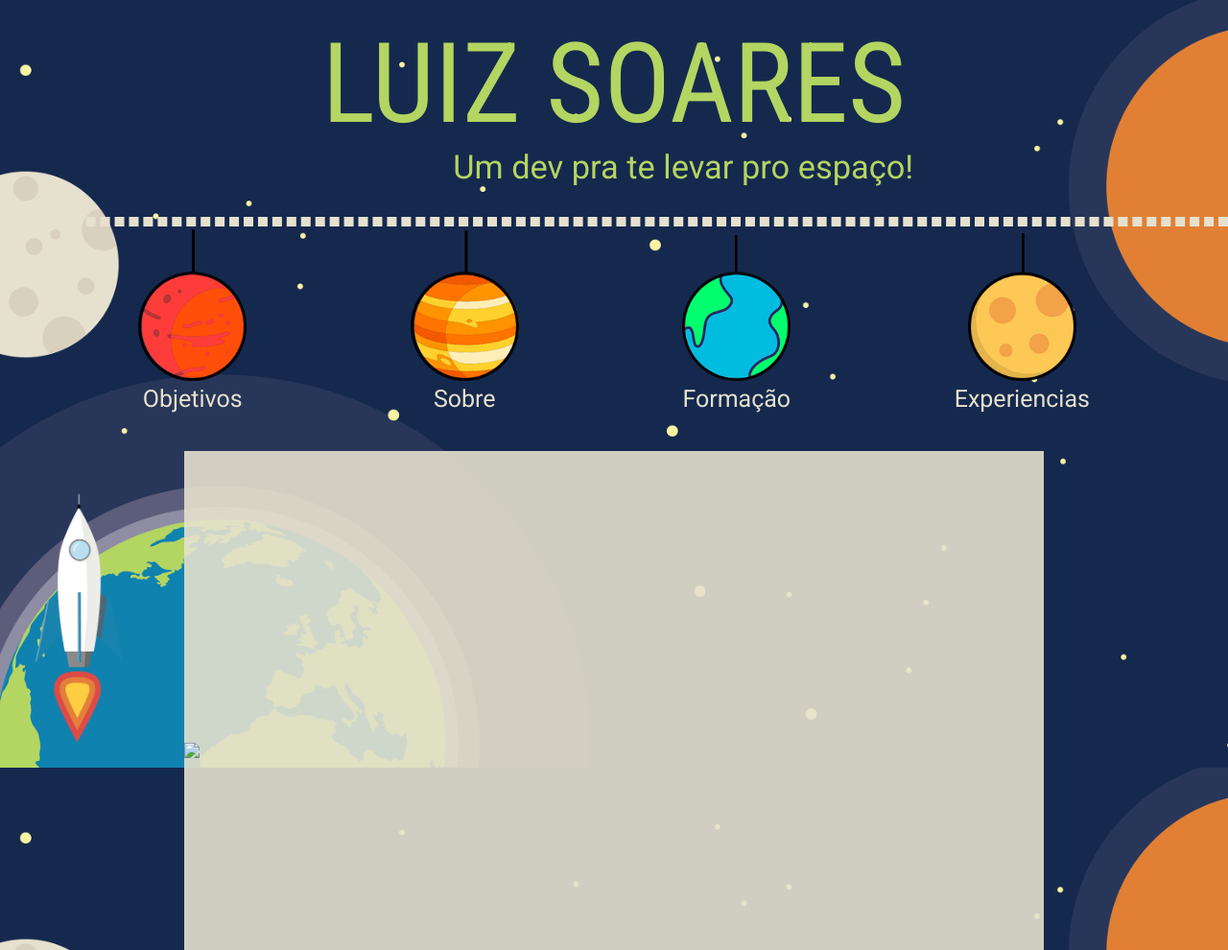
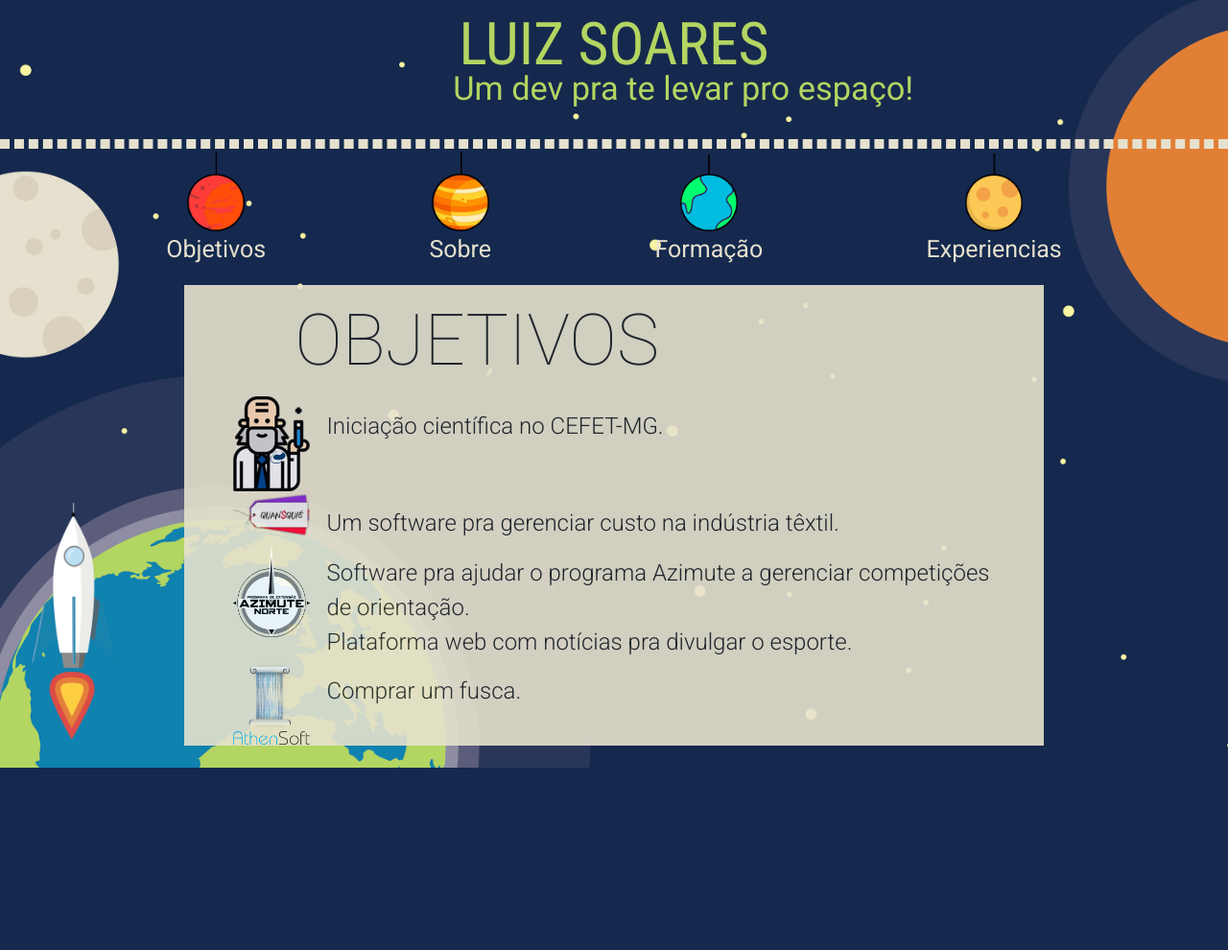
Before and after one commit to LuizDoPc/pscompjuniorfase1, a plain HTML site: page index.html in a window 1280 px wide. Shown: the whole page at 96% size. After the commit the page ends 800 px from the top, so only its background shows below. Drawn offline with Linux system fonts and the light colour scheme.

Commit message:
home, objetivos e experiencias prontas

```diff
--- a/css/style.css
+++ b/css/style.css
@@ -16,7 +16,7 @@ body{
 #title{
     color: #b3d561;
     font-family: "Roboto Condensed";
-    font-size: calc(180px - 5vw);
+    font-size: calc(100px - 3vw);
 }
 
 #subtitle{
@@ -29,10 +29,6 @@ body{
 #line{
     margin-top: 2vw;
     border: 5px #e6e1ce dashed;
-}
-
-.nav_img{
-    width: calc(190px - 6vw);
 }
 
 .nav_name{
@@ -65,16 +61,20 @@ body{
 }
 
 .quadrado{
+    position: absolute;
+    top: calc(300px - 2vw);
+    bottom: 0;
+    left: 0;
+    right: 0;
+    margin: auto;
     width: 70vw;
-    height: 65vh;
+    height: 60vh;
     background: #e6e1ce;
     opacity: 0.9;
-    margin-top: calc(100px - 5vw);
 }
 
 #rocket{
-    width: calc(300px - 3vw);
-    position: fixed;
+    position: absolute;
     transform: rotate(270deg);
     bottom: calc(100px - 1vw);
     float: left;
@@ -82,8 +82,82 @@ body{
 }
 
 #launch{
-    width: calc(200px - 2vw);
-    left: 15vw;
-    bottom: 10px;
-    position: fixed;
+    margin-left: 1vw;
+    margin-bottom: 1vw;
+    position: absolute;
+    bottom: 0;
+    left: 0;
 }
+
+#title_home{
+    font-family: "Roboto";
+    font-weight: 300;
+    display: inline-block;
+    font-size: 400%;
+    position: relative;
+    top: 50%;
+    transform: translateY(-50%);
+}
+
+#capacete{
+    width: 15%;
+    bottom: 0;
+    right: 0;
+    position: absolute;
+    margin-bottom: 1vw;
+    margin-right: 1vw;
+}
+
+#objetivos{
+    display: flex;
+    flex-direction: column;
+    justify-content: space-around;
+    padding-left: 4vw;
+}
+
+.title{
+    font-weight: 100;
+    font-size: calc(100px - 2vw);
+    float: left;
+    margin-left: 5vw;
+    order: 1;
+}
+
+.txt_obj{
+    font-size: 150%;
+    font-weight: 300;
+    margin-left: calc(50px - 2vw);
+    margin-top: 1vw;
+}
+
+#obj1{
+    order: 2;
+}
+
+#obj2{
+    order: 3;
+}
+
+#obj3{
+    order: 4;
+}
+
+#experiencias{
+    display: flex;
+    flex-direction: column;
+    justify-content: space-around;
+    padding-left: 4vw;
+}
+
+#exp1{
+    order: 2;
+}
+#exp2{
+    order: 3;
+}
+#exp3{
+    order: 4;
+}
+#exp4{
+    order: 5;
+}
--- a/index.html
+++ b/index.html
@@ -21,32 +21,115 @@
         <hr id="line">
         <div id="planetas" align="center">
             <div class="nav_item" id="goals" align="center">
-                <img class="nav_img" src="img/mars.png" alt="goals">
+                <img class="nav_img" src="img/mars.png" alt="goals" width="60">
                 <div class="nav_name">Objetivos</div>
             </div>
             <div class="nav_item" id="about" align="center">
-                <img class="nav_img" src="img/jupter.png" alt="goals">
+                <img class="nav_img" src="img/jupter.png" alt="goals" width="60">
                 <div class="nav_name">Sobre</div>
             </div>
             <div class="nav_item" id="academic" align="center">
-                <img class="nav_img" src="img/earth.png" alt="goals">
+                <img class="nav_img" src="img/earth.png" alt="goals" width="60">
                 <div class="nav_name">Formação</div>
             </div>
             <div class="nav_item" id="experiences" align="center">
-                <img class="nav_img" src="img/moon.png" alt="goals">
+                <img class="nav_img" src="img/moon.png" alt="goals" width="60">
                 <div class="nav_name">Experiencias</div>
             </div>
         </div>
     </nav>
 
-    <img src="img/rocket.png" id="rocket">
+    <img src="img/rocket.png" id="rocket" width="250">
 
-    <div align="center"><section id="home" class="quadrado">
+    <div align="center" style="display: none">
+        <section id="home" class="quadrado">
 
-        <img src="img/botao.png" id="launch">
+            <h1 id="title_home">VENHA NESSA <br> JORNADA COMIGO</h1>
 
-    </section></div>
+            <img src="img/capacete.png" id="capacete">
+            <img src="img/botao.png" id="launch" width="150">
 
+        </section>
+    </div>
+
+
+    <div align="center" style="display: none;">
+        <section id="objetivos" class="quadrado" align="left">
+
+            <div class="title">
+                OBJETIVOS
+            </div>
+
+            <div class="row obj" id="obj1">
+                <div class="col-1">
+                    <img src="img/goals.png" width="80">
+                </div>
+                <div class="col-10 txt_obj">
+                    Ajudar a melhorar o mundo através da computação.
+                </div>
+            </div>
+            <div class="row obj" id="obj2">
+                <div class="col-1">
+                    <img src="img/certificate.png" width="80">
+                </div>
+                <div class="col-10 txt_obj">
+                    Evoluir academicamente. (Completar graduação, iniciar mestrado...)
+                </div>
+            </div>
+            <div class="row obj" id="obj3">
+                <div class="col-1">
+                    <img src="img/user.png" width="80">
+                </div>
+                <div class="col-10 txt_obj">
+                    Comprar um fusca.
+                </div>
+            </div>
+        </section>
+    </div>
+
+    <div align="center" style="display: block;">
+        <section class="quadrado" id="experiencias" align="left">
+
+            <div class="title">
+                OBJETIVOS
+            </div>
+
+            <div class="row" id="exp1">
+                <div class="col-1">
+                    <img src="img/scientist.png" width="80">
+                </div>
+                <div class="col-10 txt_obj">
+                    Iniciação científica no CEFET-MG.
+                </div>
+            </div>
+            <div class="row" id="exp2">
+                <div class="col-1">
+                    <img src="img/Logo.png" width="80">
+                </div>
+                <div class="col-10 txt_obj">
+                    Um software pra gerenciar custo na indústria têxtil.
+                </div>
+            </div>
+            <div class="row" id="exp3">
+                <div class="col-1">
+                    <img src="img/logo%20az.png" width="80">
+                </div>
+                <div class="col-10 txt_obj">
+                    Software pra ajudar o programa Azimute a gerenciar competições de orientação. <br>
+                    Plataforma web com notícias pra divulgar o esporte.
+                </div>
+            </div>
+            <div class="row" id="exp4">
+                <div class="col-1">
+                    <img src="img/logo-sem-fundo.png" width="80">
+                </div>
+                <div class="col-10 txt_obj">
+                    Comprar um fusca.
+                </div>
+            </div>
+
+        </section>
+    </div>
 
 </body>
 </html>
```
Also changed, not shown: img/back 1.png (added), img/botao.png (added).
